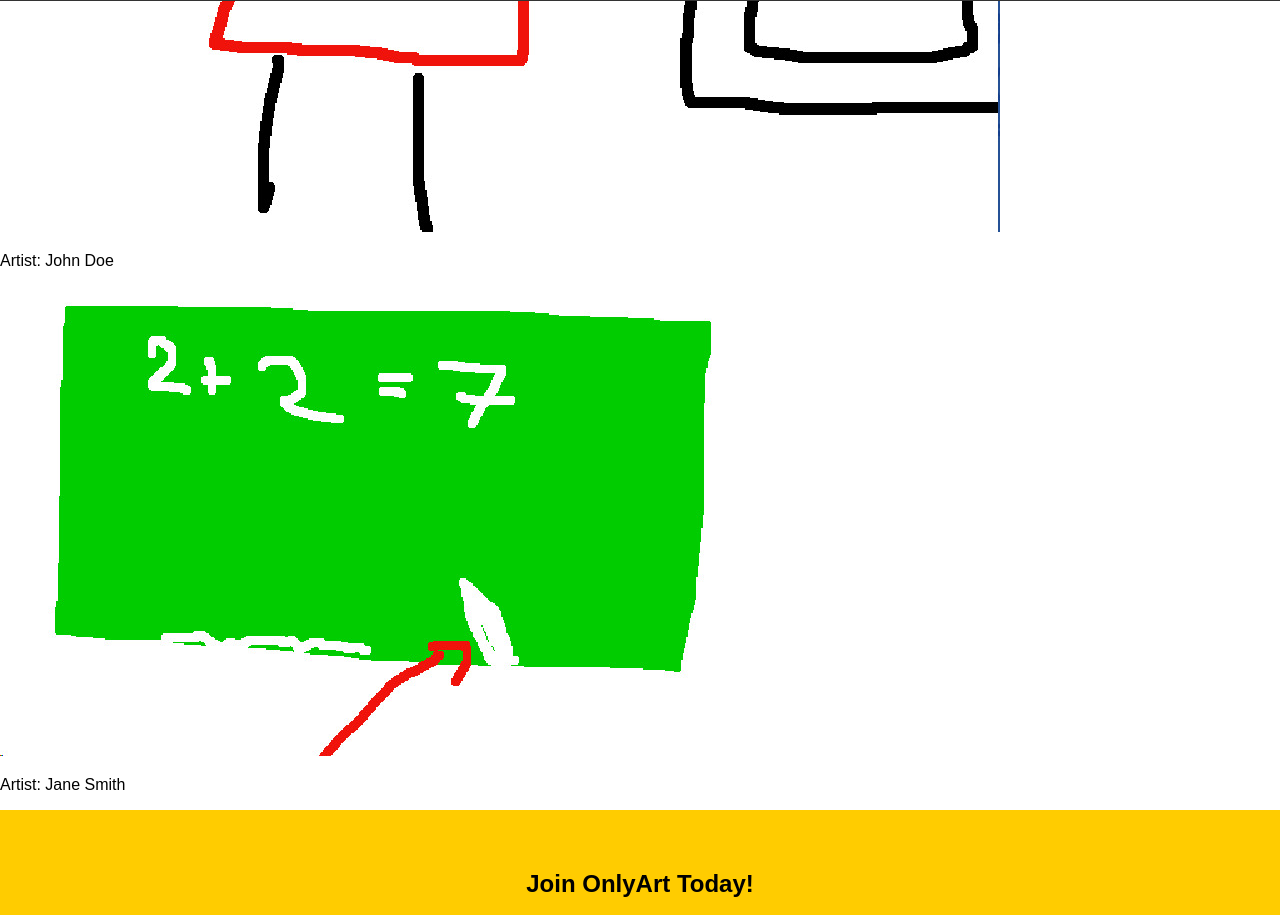
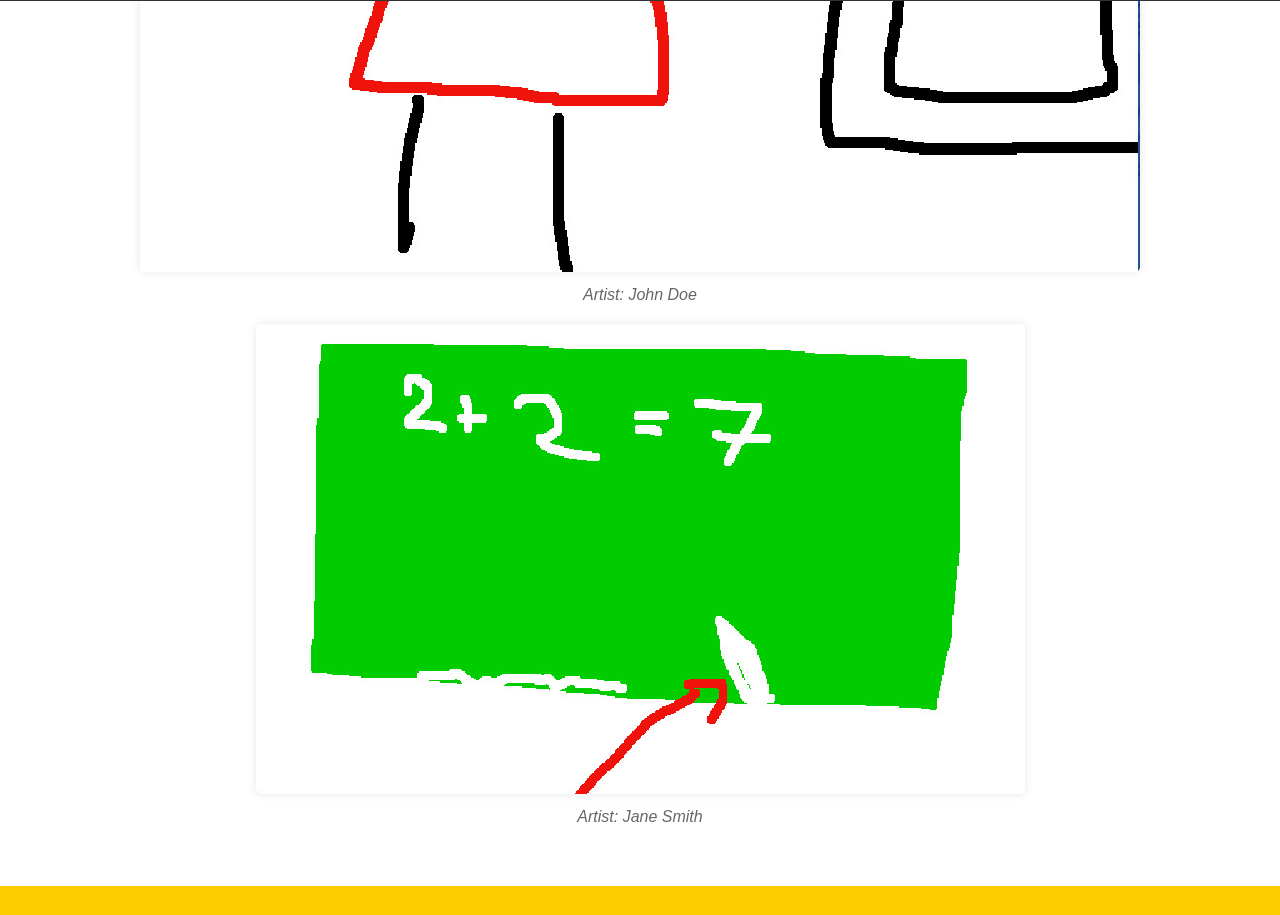
Before and after one commit to authentic-cloud/onlyart.github.io, a plain HTML site: page index.html in a window 1280 px wide. Shown: the part 799-1714 px from the top of the page. Drawn offline with Linux system fonts and the light colour scheme.

Commit message:
style.css

```diff
--- a/style.css
+++ b/style.css
@@ -47,3 +47,23 @@ footer {
     bottom: 0;
     width: 100%;
 }
+.gallery {
+    padding: 40px;
+    text-align: center;
+}
+
+.artwork {
+    margin-bottom: 20px;
+}
+
+.artwork img {
+    max-width: 100%;
+    border-radius: 5px;
+    box-shadow: 0 0 10px rgba(0, 0, 0, 0.1);
+}
+
+.artwork p {
+    margin-top: 10px;
+    font-style: italic;
+    color: #666;
+}
```
